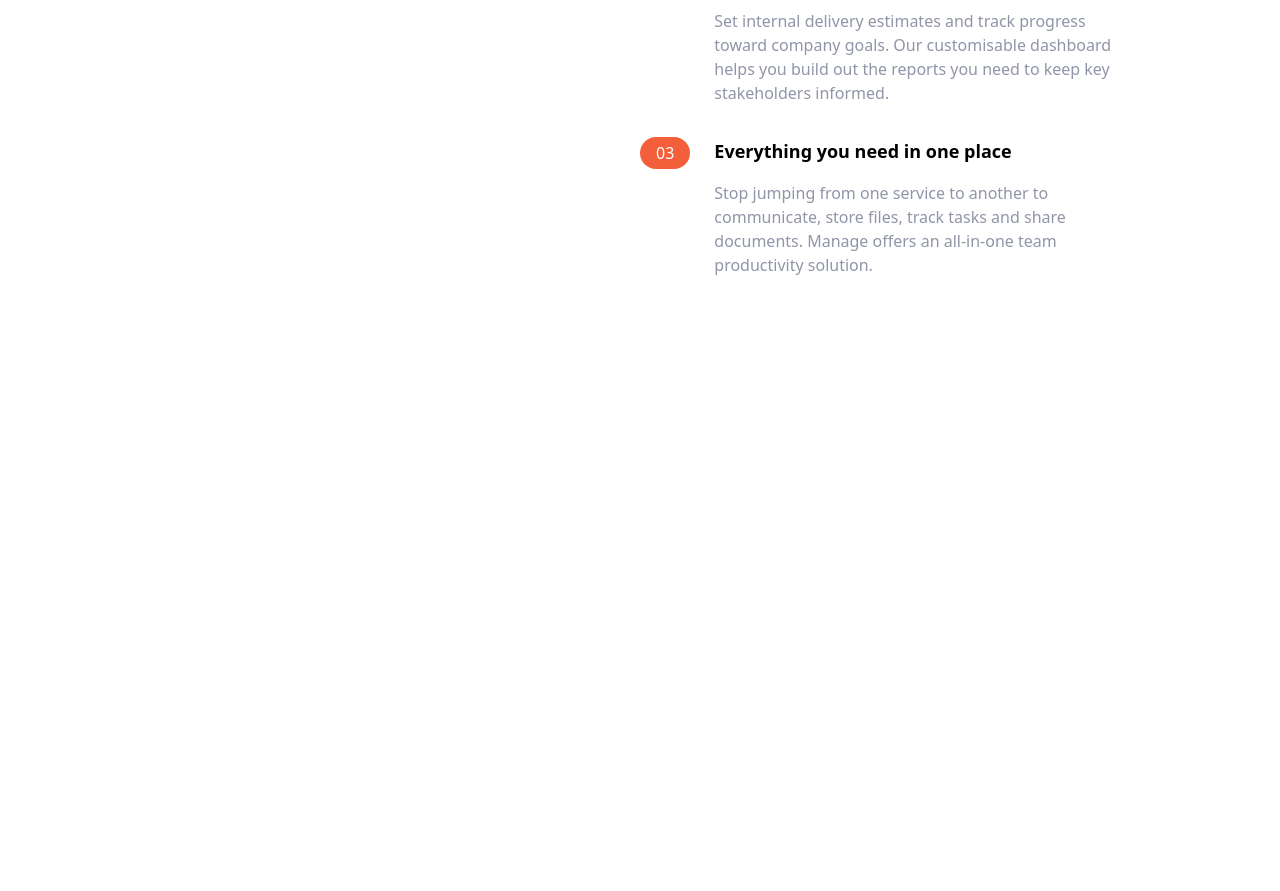
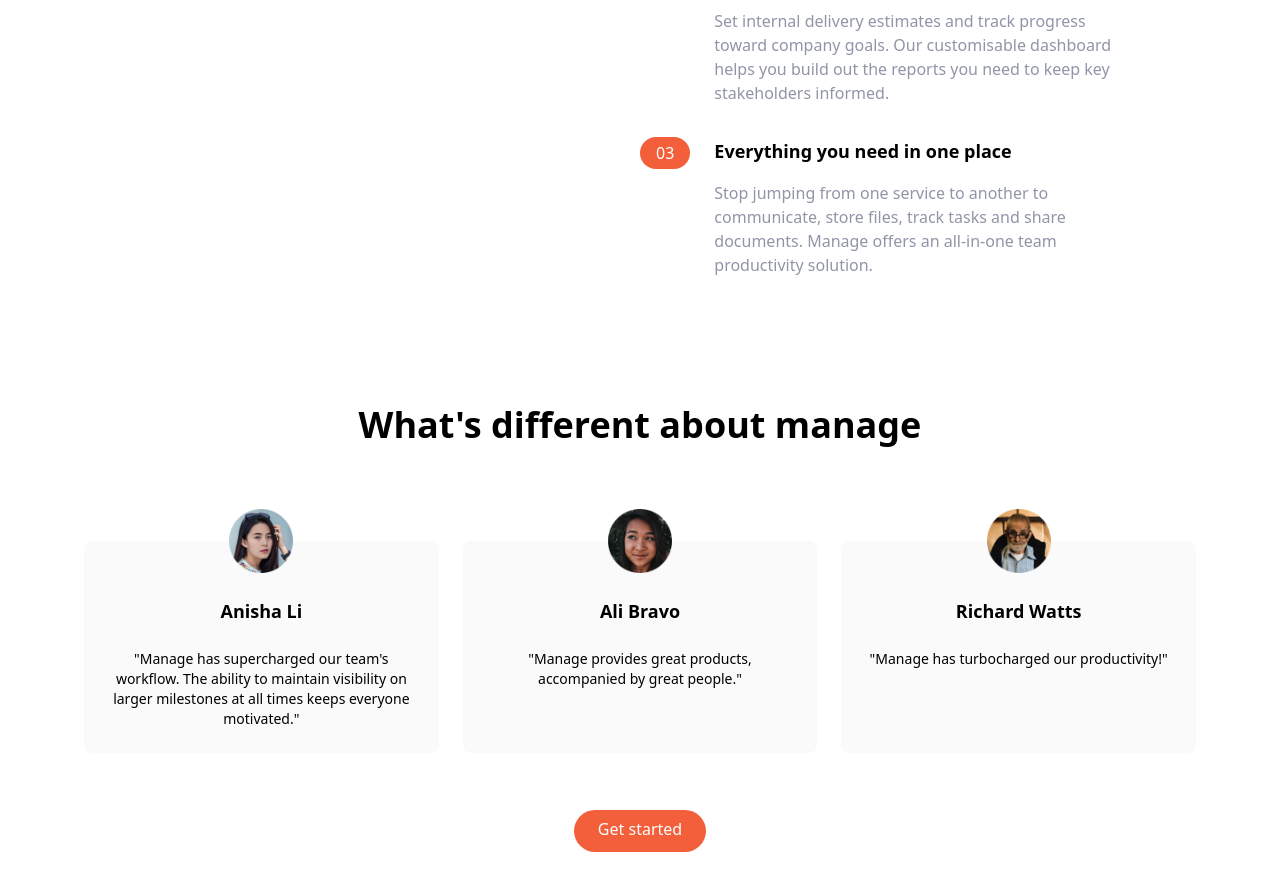
Before and after one commit to gpanaretou/tailwind-css-landing-page, a website: page index.html in a window 1280 px wide. Shown: the part 887-1778 px from the top of the page. Before the commit the page ends 1164 px from the top, so only its background shows below. Drawn offline with Linux system fonts and the light colour scheme.

Commit message:
added testimonial section

```diff
--- a/index.html
+++ b/index.html
@@ -151,7 +151,55 @@
                 </div>
             </div>
         </div>
+    </section>
 
+    <!-- Testimonials -->
+    <section id="testimonials">
+
+        <!-- Container to heading and testimonial blocks -->
+        <div class="max-w-6xl px-5 mx-auto mt-32 text-center md">
+
+            <!-- Heading -->
+            <h2 class="text-4xl font-bold text-center">
+                What's different about manage
+            </h2>
+
+            <!-- Testimonials Container -->
+            <div class="flex flex-col mt-24 md:flex-row md:space-x-6">
+
+                <!-- Testimonial 1 -->
+                <div class="flex flex-col items-center p-6 space-y-6 rounded-lg bg-veryLightGray md:w-1/3 ">
+                    <img src="imgs/avatar-anisha.png" alt="" class="w-16 -mt-14">
+                    <h5 class="text-lg font-bold">Anisha Li</h5>
+                    <p class="text-sm text-darkGrayBlue">
+                        "Manage has supercharged our team's workflow. The ability to maintain
+                        visibility on larger milestones at all times keeps everyone motivated."
+                    </p>
+                </div>
+
+                <!-- Testimonial 2 -->
+                <div class="hidden flex-col items-center p-6 space-y-6 rounded-lg bg-veryLightGray md:w-1/3 md:flex">
+                    <img src="imgs/avatar-ali.png" alt="" class="w-16 -mt-14">
+                    <h5 class="text-lg font-bold">Ali Bravo</h5>
+                    <p class="text-sm text-darkGrayBlue">
+                        "Manage provides great products, accompanied by great people."
+                    </p>
+                </div>
+
+                <!-- Testimonial 3 -->
+                <div class="hidden flex-col items-center p-6 space-y-6 rounded-lg bg-veryLightGray md:w-1/3 md:flex">
+                    <img src="imgs/avatar-richard.png" alt="" class="w-16 -mt-14">
+                    <h5 class="text-lg font-bold">Richard Watts</h5>
+                    <p class="text-sm text-darkGrayBlue align-baseline">
+                        "Manage has turbocharged our productivity!"
+                    </p>
+                </div>
+            </div>
+
+            <div class="my-16">
+                <a href="#" class="p-3 px-6 pt-2 text-white bg-brightRed rounded-full hover:bg-brightRedLight">Get started</a>
+            </div>
+        </div>
     </section>
 
 </body>
```
Also changed, not shown: css/main.css, imgs/avatar-ali.png (added), imgs/avatar-anisha.png (added), imgs/avatar-richard.png (added), imgs/avatar-shanai.png (added), imgs/bg-simplify-section-desktop.svg (added), imgs/bg-simplify-section-mobile.svg (added), imgs/bg-tablet-pattern.svg (added), imgs/favicon-32x32.png (added), imgs/icon-close.svg (added), imgs/icon-facebook.svg (added), imgs/icon-hamburger.svg (added), imgs/icon-instagram.svg (added), imgs/icon-pinterest.svg (added), 4 more files.
